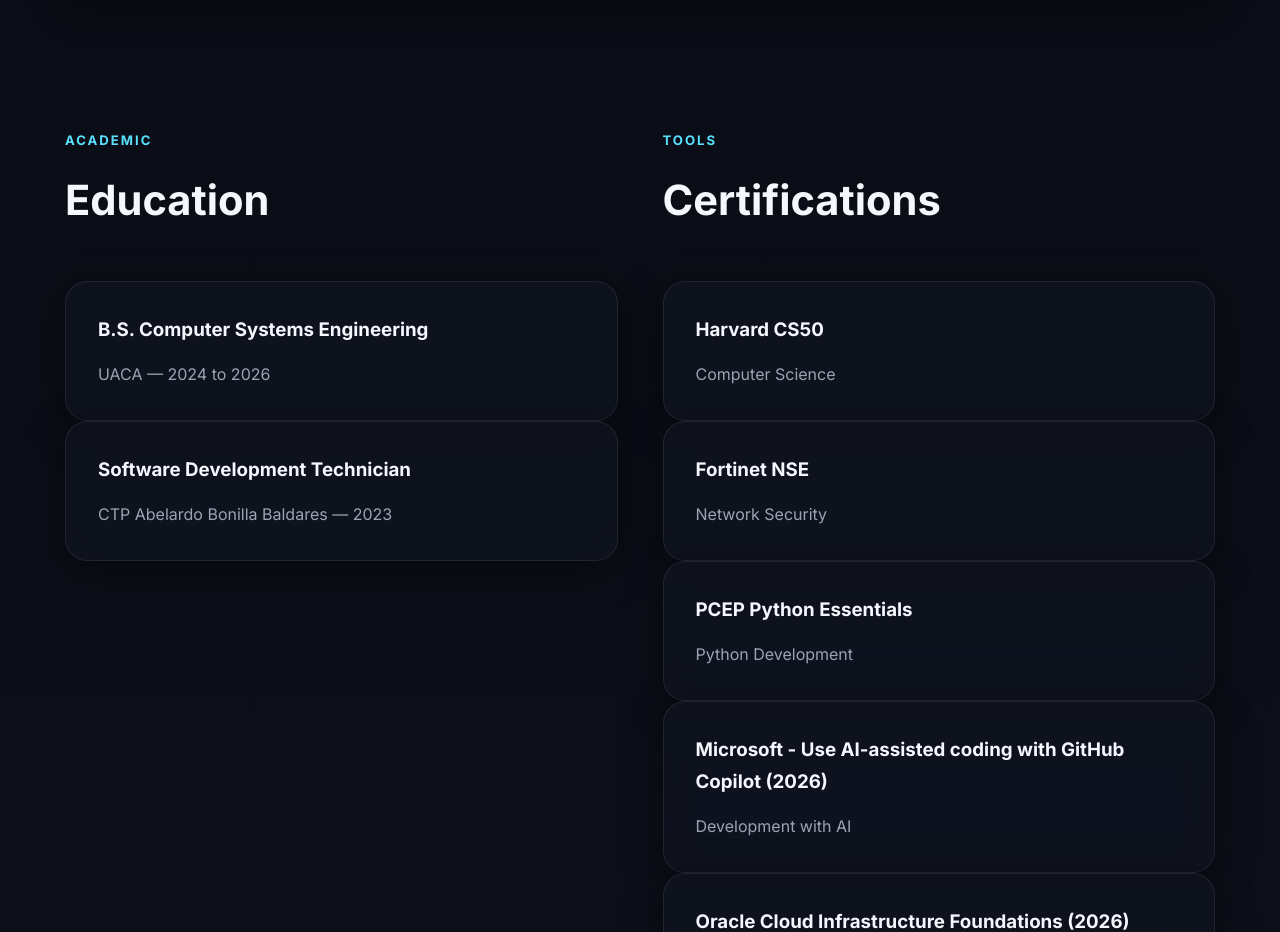
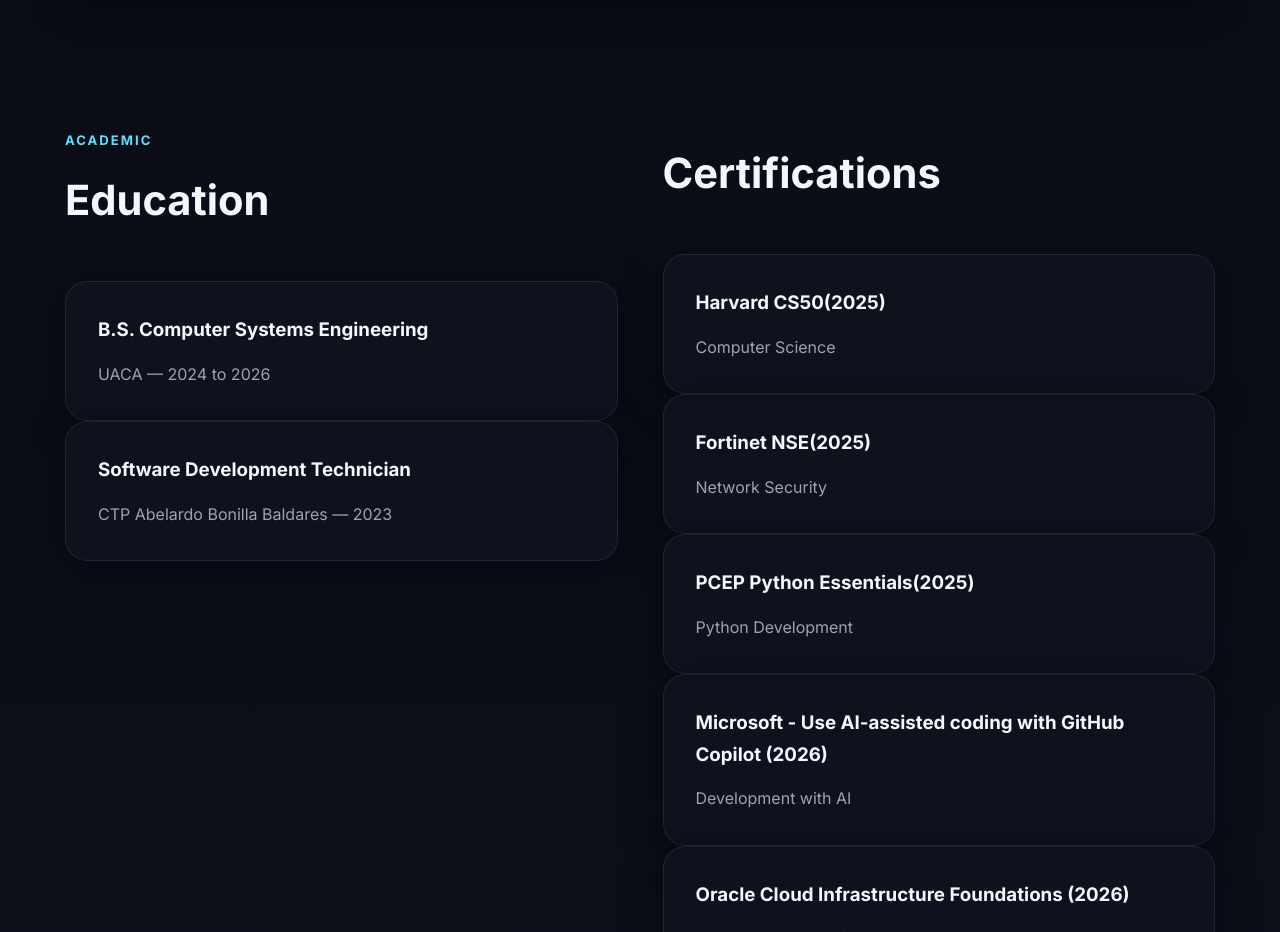
Before and after one commit to KevinhoProgra/portfolio, a plain HTML site: page index.html in a window 1280 px wide. Shown: the part 4140-5072 px from the top of the page. Drawn offline with Linux system fonts and the light colour scheme.

Commit message:
Update index.html

```diff
--- a/index.html
+++ b/index.html
@@ -285,22 +285,22 @@
 
           <div class="education-column">
             <div class="section-title">
-              <span>Tools</span>
+
               <h2>Certifications</h2>
             </div>
 
             <div class="education-card">
-              <h3>Harvard CS50</h3>
+              <h3>Harvard CS50(2025)</h3>
               <p>Computer Science</p>
             </div>
 
             <div class="education-card">
-              <h3>Fortinet NSE</h3>
+              <h3>Fortinet NSE(2025)</h3>
               <p>Network Security</p>
             </div>
 
             <div class="education-card">
-              <h3>PCEP Python Essentials</h3>
+              <h3>PCEP Python Essentials(2025)</h3>
               <p>Python Development</p>
             </div>
 
```
